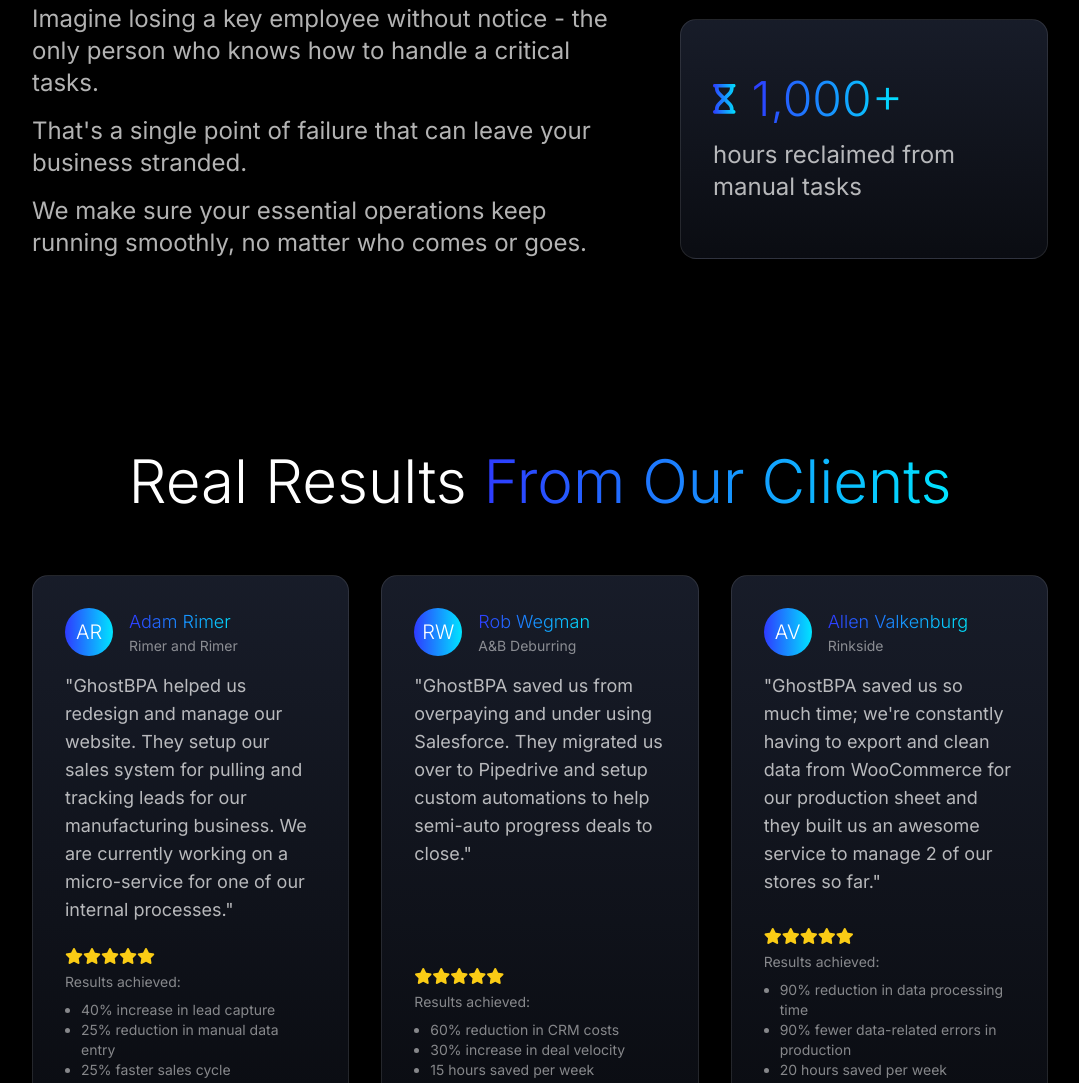
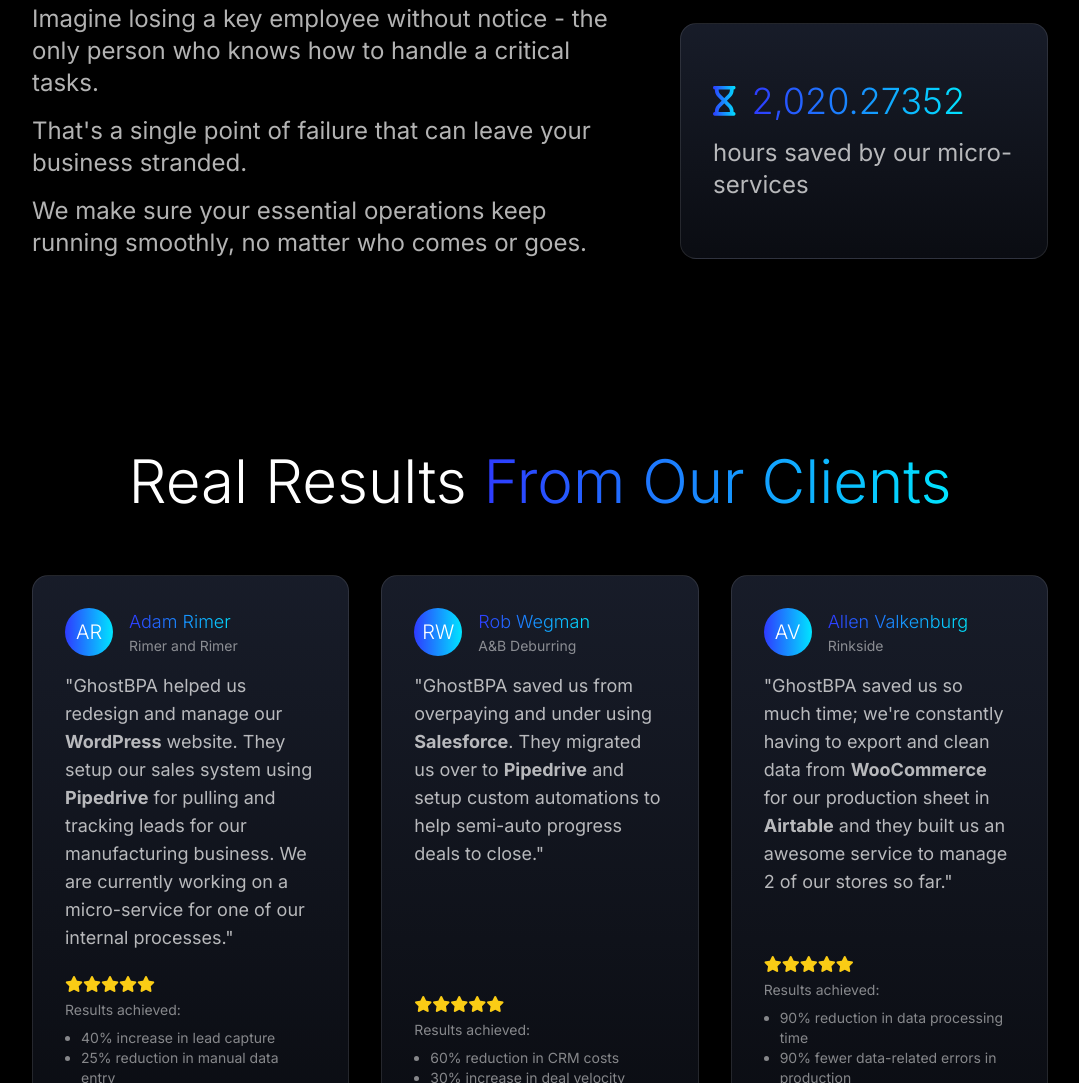
Before and after one commit to saastutor/ghostbpa-site, a website: page index.html in a window 1280 px wide. Shown: the part 1117-2200 px from the top of the page, without its empty margins (100-1179 px from the left). Drawn offline with nearby package versions, Linux system fonts and the light colour scheme.

Commit message:
Enhanced website conversion focus: Updated hero section, testimonials with metrics, contact form improvements, and hours counter

```diff
--- a/index.html
+++ b/index.html
@@ -456,9 +456,11 @@
                 <div class="relative bg-gradient-to-b from-[#1a1f2d]/90 to-[#1a1f2d]/40 backdrop-blur-sm border border-white/10 p-8 rounded-2xl h-full flex flex-col justify-center">
                   <div class="flex items-center gap-4">
                     <i class="fas fa-hourglass text-3xl text-transparent bg-clip-text bg-gradient-to-r from-[#2E3BFF] to-[#00E5FF] group-hover:text-white"></i>
-                    <h3 class="text-4xl md:text-5xl font-light text-transparent bg-clip-text bg-gradient-to-r from-[#2E3BFF] to-[#00E5FF] transition-colors duration-300 group-hover:text-white group-hover:bg-none">1,000+</h3>
+                    <h3 class="text-3xl md:text-4xl font-light text-transparent bg-clip-text bg-gradient-to-r from-[#2E3BFF] to-[#00E5FF] transition-colors duration-300 group-hover:text-white group-hover:bg-none">
+                      <span id="hoursCounter">1,000</span>
+                    </h3>
                   </div>
-                  <p class="text-xl md:text-2xl text-white/70 mt-4">hours reclaimed from manual tasks</p>
+                  <p class="text-xl md:text-2xl text-white/70 mt-4">hours saved by our micro-services</p>
                 </div>
               </div>
             </div>
@@ -486,7 +488,7 @@
                     <p class="text-sm text-white/50">Rimer and Rimer</p>
                   </div>
                 </div>
-                <p class="text-white/70 text-lg mb-6 flex-grow">"GhostBPA helped us redesign and manage our website. They setup our sales system for pulling and tracking leads for our manufacturing business. We are currently working on a micro-service for one of our internal processes."</p>
+                <p class="text-white/70 text-lg mb-6 flex-grow">"GhostBPA helped us redesign and manage our <strong>WordPress</strong> website. They setup our sales system using <strong>Pipedrive</strong> for pulling and tracking leads for our manufacturing business. We are currently working on a micro-service for one of our internal processes."</p>
                 <div class="space-y-2">
                   <div class="flex text-yellow-400">
                     <i class="fas fa-star"></i>
@@ -518,7 +520,7 @@
                     <p class="text-sm text-white/50">A&B Deburring</p>
                   </div>
                 </div>
-                <p class="text-white/70 text-lg mb-6 flex-grow">"GhostBPA saved us from overpaying and under using Salesforce. They migrated us over to Pipedrive and setup custom automations to help semi-auto progress deals to close."</p>
+                <p class="text-white/70 text-lg mb-6 flex-grow">"GhostBPA saved us from overpaying and under using <strong>Salesforce</strong>. They migrated us over to <strong>Pipedrive</strong> and setup custom automations to help semi-auto progress deals to close."</p>
                 <div class="space-y-2">
                   <div class="flex text-yellow-400">
                     <i class="fas fa-star"></i>
@@ -550,7 +552,7 @@
                     <p class="text-sm text-white/50">Rinkside</p>
                   </div>
                 </div>
-                <p class="text-white/70 text-lg mb-6 flex-grow">"GhostBPA saved us so much time; we're constantly having to export and clean data from WooCommerce for our production sheet and they built us an awesome service to manage 2 of our stores so far."</p>
+                <p class="text-white/70 text-lg mb-6 flex-grow">"GhostBPA saved us so much time; we're constantly having to export and clean data from <strong>WooCommerce</strong> for our production sheet in <strong>Airtable</strong> and they built us an awesome service to manage 2 of our stores so far."</p>
                 <div class="space-y-2">
                   <div class="flex text-yellow-400">
                     <i class="fas fa-star"></i>
@@ -934,5 +936,42 @@
       }
     });
   </script>
+
+  <script>
+    // Hours Counter
+    function formatNumber(num) {
+      // Split number into whole and decimal parts
+      const [whole, decimal] = num.toFixed(5).split('.');
+      // Add commas only to whole number part
+      const formattedWhole = whole.replace(/\B(?=(\d{3})+(?!\d))/g, ",");
+      // Return combined number
+      return `${formattedWhole}.${decimal}`;
+    }
+
+    function updateHoursCounter() {
+      const counter = document.getElementById('hoursCounter');
+      if (!counter) return;
+
+      // Configuration
+      const startDate = new Date('2024-03-03'); // Start date: March 3, 2024
+      const baseHoursPerDay = 2.5; // Base hours saved per day
+      const now = new Date();
+
+      // Calculate time since start in days (including fractions)
+      const timeSinceStart = (now - startDate) / (1000 * 60 * 60 * 24);
+
+      // Calculate total hours with decimal precision
+      const totalHours = 1000 + (timeSinceStart * baseHoursPerDay);
+
+      // Update the counter
+      counter.textContent = formatNumber(totalHours);
+    }
+
+    // Update counter every second for smooth animation
+    setInterval(updateHoursCounter, 1000);
+
+    // Initial update
+    updateHoursCounter();
+  </script>
 </body>
 </html>
```
